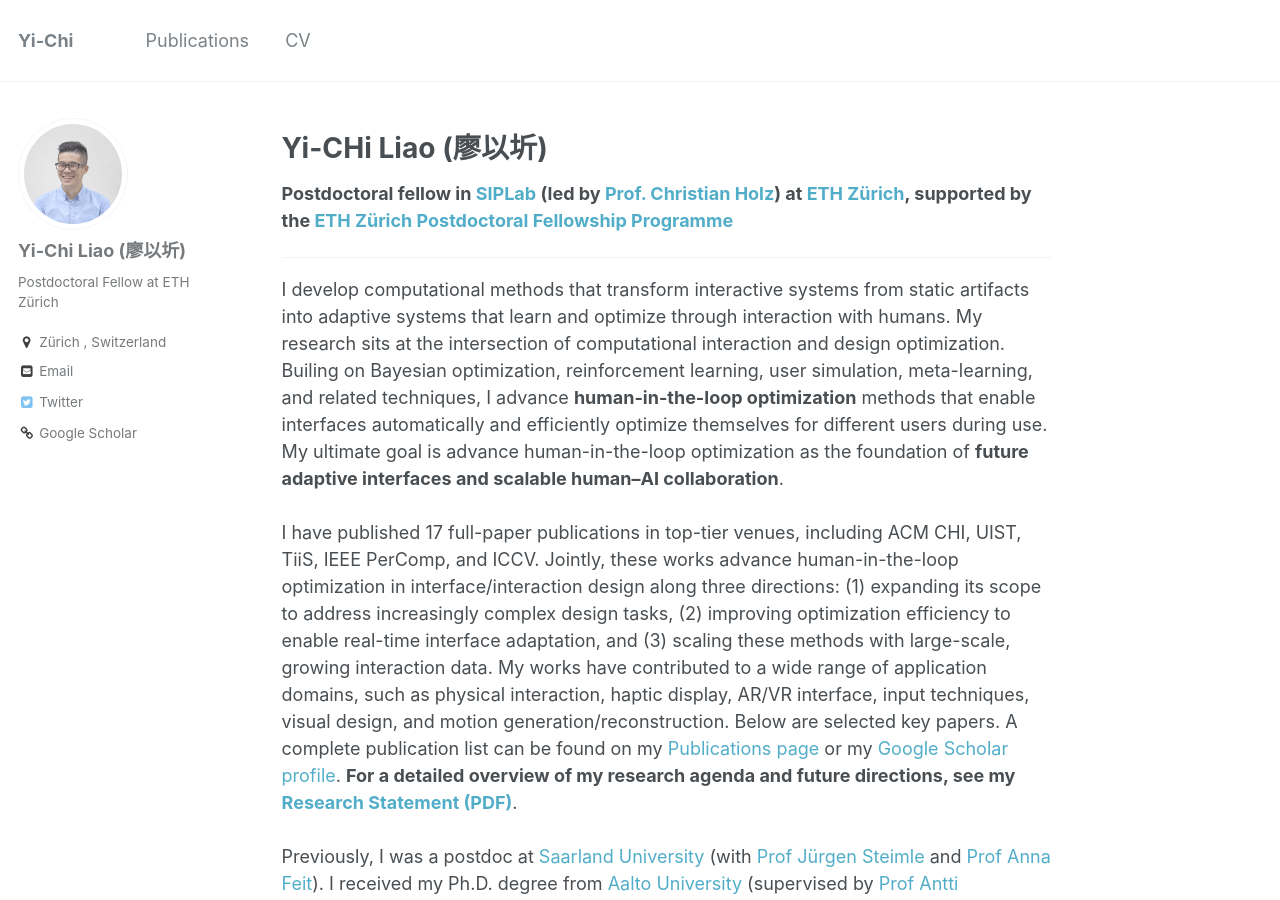
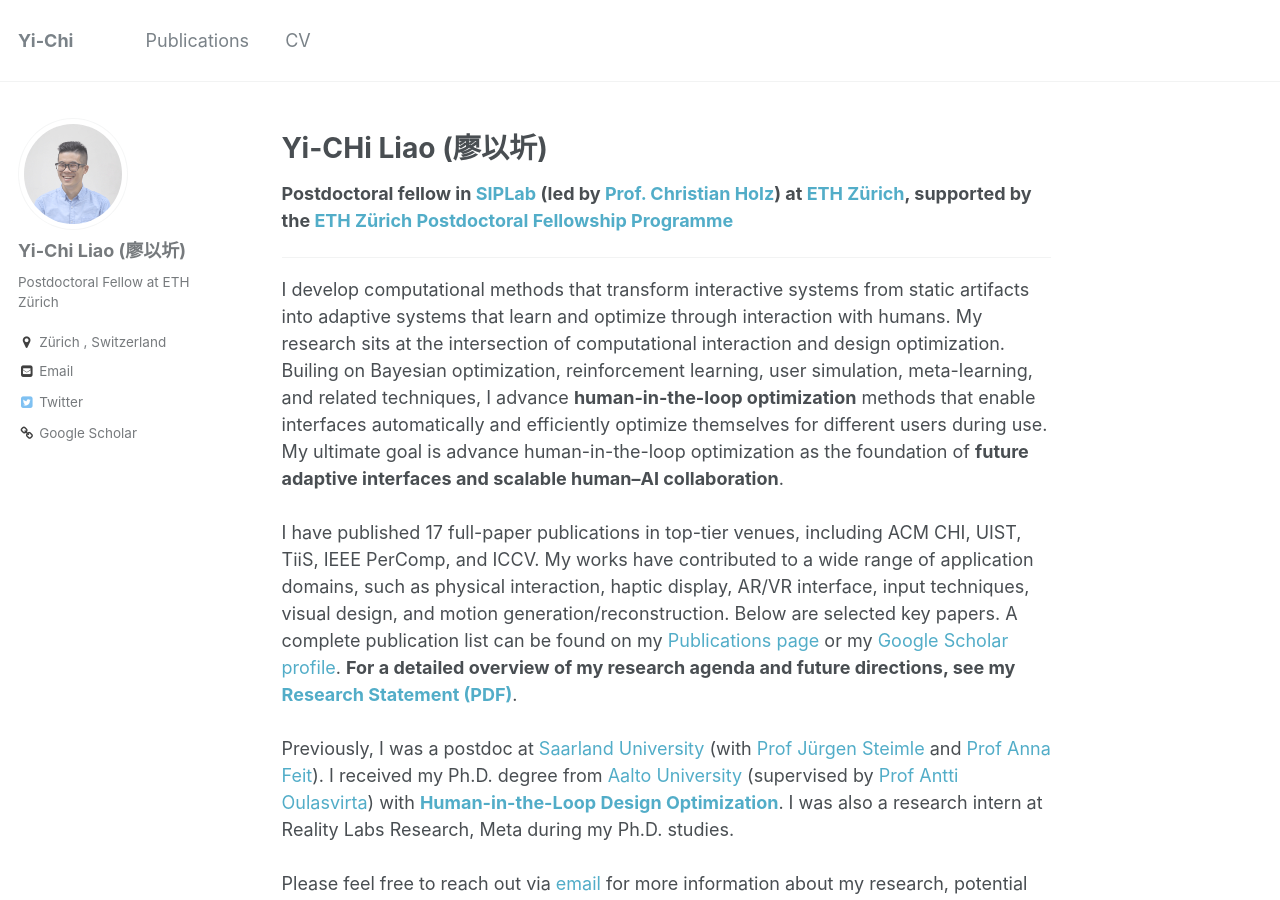
Before and after one commit to yichiliao/yichiliao.github.io, a Jekyll site: the page built from _pages/about.md, in a window 1280 px wide and 900 px high. Built offline with Jekyll 4.4.1, drawn with Linux system fonts in a browser that asks for light colours.

Commit message:
updating about

```diff
--- a/_pages/about.md
+++ b/_pages/about.md
@@ -18,7 +18,6 @@ Builing on Bayesian optimization, reinforcement learning, user simulation, meta-
 <br>
 <br>
 I have published 17 full-paper publications in top-tier venues, including ACM CHI, UIST, TiiS, IEEE PerComp, and ICCV.
-Jointly, these works advance human-in-the-loop optimization in interface/interaction design along three directions: (1) expanding its scope to address increasingly complex design tasks, (2) improving optimization efficiency to enable real-time interface adaptation, and (3) scaling these methods with large-scale, growing interaction data.
 My works have contributed to a wide range of application domains, such as physical interaction, haptic display, AR/VR interface, input techniques, visual design, and motion generation/reconstruction.
 Below are selected key papers. A complete publication list can be found on my [Publications page](https://yichiliao.com/publications/) or my [Google Scholar profile](https://scholar.google.com/citations?user=Ddny4V4AAAAJ&hl=en).
 **For a detailed overview of my research agenda and future directions, see my [Research Statement (PDF)](https://yichiliao.com/files/Research-Statement_LIAO.pdf)**.
```
